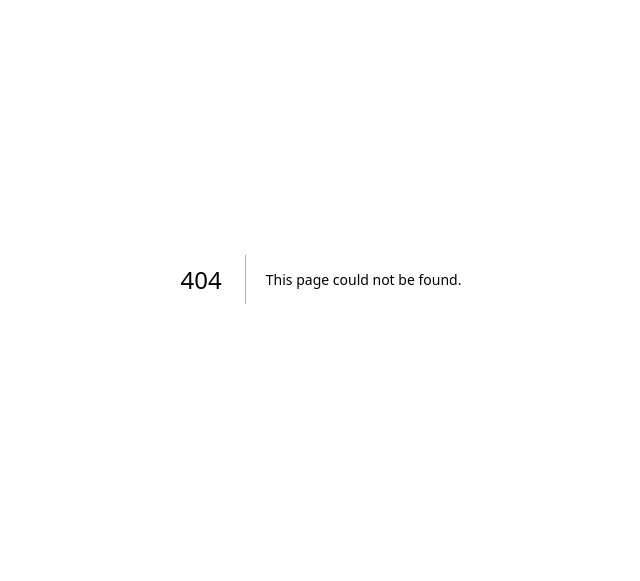
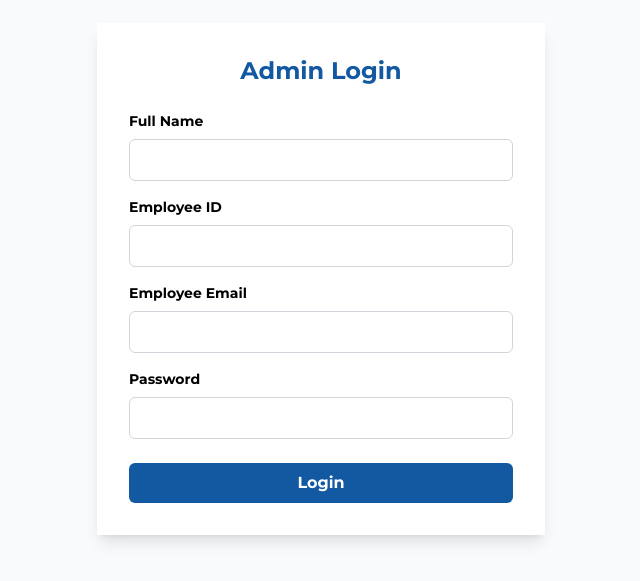
Before and after one commit to NilanchalaPanda/campusPro, a Next.js app: page /admin/login in a window 1280 px wide. Before the commit this address had no page. Shown: the part 121-702 px from the top of the page, without its empty margins (319-959 px from the left). Built offline with nearby package versions, Linux system fonts and the light colour scheme.

Commit message:
Admin login with OTP completed

```diff
--- /dev/null
+++ b/app/(AdminAuth)/admin/login/page.jsx
@@ -0,0 +1,129 @@
+'use client'
+
+import { useRouter } from 'next/navigation'
+import { useState } from 'react'
+
+export default function AdminLogin() {
+  const router = useRouter()
+  const [emailSent, setEmailSent] = useState(false)
+  const [formData, setFormData] = useState({
+    fullName: '',
+    employeeId: '',
+    employeeEmail: '',
+    password: '',
+  })
+
+  const handleChange = (e) => {
+    setFormData({ ...formData, [e.target.name]: e.target.value })
+  }
+
+  const handleLogin = async (emailOrPhone) => {
+    try {
+      const response = await fetch('/api/admin/login', {
+        method: 'POST',
+        headers: { 'Content-Type': 'application/json' },
+        body: JSON.stringify({ email: emailOrPhone }),
+      })
+
+      const data = await response.json()
+      if (response.ok) {
+        setEmailSent(true)
+        router.push('/admin/verify-otp')
+      } else {
+        console.error('Login error:', data.message)
+      }
+    } catch (error) {
+      console.error('Login request error:', error)
+    }
+  }
+
+  const handleSubmit = (e) => {
+    e.preventDefault()
+    handleLogin(formData.employeeEmail)
+  }
+
+  return (
+    <div className='flex h-screen items-center justify-center bg-gray-50'>
+      <div className='w-full max-w-md bg-white p-8 shadow-lg'>
+        <h1 className='mb-6 text-center text-2xl font-bold text-[#1359a1]'>
+          Admin Login
+        </h1>
+        <form onSubmit={handleSubmit}>
+          <div className='mb-4'>
+            <label htmlFor='fullName' className='mb-2 block text-sm font-bold'>
+              Full Name
+            </label>
+            <input
+              type='text'
+              id='fullName'
+              name='fullName'
+              value={formData.fullName}
+              onChange={handleChange}
+              className='w-full rounded-md border border-gray-300 px-3 py-2'
+              required
+            />
+          </div>
+          <div className='mb-4'>
+            <label
+              htmlFor='employeeId'
+              className='mb-2 block text-sm font-bold'
+            >
+              Employee ID
+            </label>
+            <input
+              type='text'
+              id='employeeId'
+              name='employeeId'
+              value={formData.employeeId}
+              onChange={handleChange}
+              className='w-full rounded-md border border-gray-300 px-3 py-2'
+              required
+            />
+          </div>
+          <div className='mb-4'>
+            <label
+              htmlFor='employeeEmail'
+              className='mb-2 block text-sm font-bold'
+            >
+              Employee Email
+            </label>
+            <input
+              type='email'
+              id='employeeEmail'
+              name='employeeEmail'
+              value={formData.employeeEmail}
+              onChange={handleChange}
+              className='w-full rounded-md border border-gray-300 px-3 py-2'
+              required
+            />
+          </div>
+          <div className='mb-6'>
+            <label htmlFor='password' className='mb-2 block text-sm font-bold'>
+              Password
+            </label>
+            <input
+              type='password'
+              id='password'
+              name='password'
+              value={formData.password}
+              onChange={handleChange}
+              className='w-full rounded-md border border-gray-300 px-3 py-2'
+              required
+            />
+          </div>
+          <button
+            type='submit'
+            className={`w-full rounded-md bg-[#1359a1] px-4 py-2 font-bold text-white ${emailSent ? 'bg-green-400' : ''}`}
+          >
+            {emailSent ? 'OTP Sent' : 'Login'}
+          </button>
+        </form>
+        {emailSent && (
+          <div className='mt-4 text-center'>
+            <p className='text-sm text-green-500'>OTP sent to your email</p>
+          </div>
+        )}
+      </div>
+    </div>
+  )
+}
--- /dev/null
+++ b/app/(AdminAuth)/admin/verify-otp/page.jsx
@@ -0,0 +1,66 @@
+'use client'
+
+import { useState } from 'react'
+import { useRouter } from 'next/navigation'
+
+export default function VerifyOTP() {
+  const [otp, setOtp] = useState('')
+  const [email, setEmail] = useState('')
+  const router = useRouter()
+
+  const handleOtpChange = (e) => {
+    setOtp(e.target.value)
+  }
+
+  const handleSubmit = async (e) => {
+    e.preventDefault()
+    try {
+      const response = await fetch('/api/admin/login', {
+        method: 'POST',
+        headers: { 'Content-Type': 'application/json' },
+        body: JSON.stringify({ otp, email }),
+      })
+
+      const data = await response.json()
+      if (response.ok) {
+        router.push('/admin/analytics')
+      } else {
+        alert(data.message)
+      }
+    } catch (error) {
+      console.error('OTP verification request error:', error)
+    }
+  }
+
+  return (
+    <div className='flex h-screen items-center justify-center bg-gray-50'>
+      <div className='w-full max-w-md bg-white p-8 shadow-lg'>
+        <h1 className='mb-6 text-center text-2xl font-bold text-[#1359a1]'>
+          Verify OTP
+        </h1>
+        <form onSubmit={handleSubmit}>
+          <div className='mb-6'>
+            <label htmlFor='otp' className='mb-2 block text-sm font-bold'>
+              Enter OTP
+            </label>
+            <input
+              type='text'
+              id='otp'
+              name='otp'
+              value={otp}
+              onChange={handleOtpChange}
+              className='w-full rounded-md border border-gray-300 px-3 py-2'
+              required
+            />
+          </div>
+          <button
+            type='submit'
+            className='w-full rounded-md bg-[#1359a1] px-4 py-2 font-bold text-white'
+          >
+            Verify OTP
+          </button>
+        </form>
+      </div>
+    </div>
+  )
+}
--- /dev/null
+++ b/app/(AdminAuth)/layout.js
@@ -0,0 +1,3 @@
+export default function Layout({ children }) {
+  return <div>{children}</div>
+}
--- /dev/null
+++ b/app/api/admin/login/route.js
@@ -0,0 +1,94 @@
+import nodemailer from 'nodemailer'
+import { NextResponse } from 'next/server'
+let otpStore = {}
+
+// Handle both login and OTP verification in a single API route
+export async function POST(req) {
+  try {
+    const body = await req.json()
+    const { email, otp } = body
+
+    // Handle login
+    if (email && !otp) {
+      // Check if the email is valid and send OTP
+      if (email !== 'nilanchalpanda2003@gmail.com') {
+        return NextResponse.json({
+          message: 'User credentials are incorrect',
+          status: 404,
+        })
+      }
+
+      // Generate a 6-digit OTP
+      const generatedOtp = Math.floor(100000 + Math.random() * 900000)
+      otpStore[email] = generatedOtp
+      const otpExpires = Date.now() + 10 * 60 * 1000 // 10 minutes expiry
+
+      // Set up Nodemailer to send OTP
+      const transporter = nodemailer.createTransport({
+        host: 'smtp.gmail.com',
+        port: 465,
+        secure: true,
+        service: 'gmail',
+        auth: {
+          user: process.env.SMTP_EMAIL,
+          pass: process.env.SMTP_PASS,
+        },
+      })
+
+      // Email content
+      const mailOptions = {
+        from: 'Your App <your-email@gmail.com>',
+        to: email,
+        subject: 'Your OTP for Verification',
+        html: `
+          <h1>OTP Verification</h1>
+          <p>Your OTP code is <strong>${generatedOtp}</strong>.</p>
+          <p>This OTP will expire in 10 minutes.</p>
+        `,
+      }
+
+      // Send the email with OTP
+      await transporter.sendMail(mailOptions)
+
+      return NextResponse.json({
+        message: 'OTP sent successfully. Please check your email.',
+        status: 200,
+      })
+    }
+
+    // Handle OTP verification
+    if (otp && email) {
+      const storedData = otpStore[email]
+
+      if (storedData) {
+        const { otp: storedOtp, otpExpires } = JSON.parse(storedData)
+
+        // Check if OTP is valid and not expired
+        if (otp === storedOtp && Date.now() < otpExpires) {
+          delete otpStore[email]
+          return NextResponse.json({
+            message: 'OTP verified successfully.',
+            status: 200,
+          })
+        }
+      }
+
+      // OTP is invalid or expired
+      return NextResponse.json({
+        message: 'Invalid or expired OTP.',
+        status: 400,
+      })
+    }
+
+    return NextResponse.json({
+      message: 'Invalid request.',
+      status: 400,
+    })
+  } catch (error) {
+    console.error('Error during authentication:', error)
+    return NextResponse.json(
+      { error: 'An error occurred while processing your request.' },
+      { status: 500 },
+    )
+  }
+}
--- a/app/page.js
+++ b/app/page.js
@@ -262,8 +262,8 @@ export default function Home() {
             <a href='/' className='text-white hover:text-gray-300'>
               Colleges
             </a>
-            <a href='/' className='text-white hover:text-gray-300'>
-              NOC
+            <a href='/admin/login' className='text-white hover:text-gray-300'>
+              Admin
             </a>
             <a href='/' className='text-white hover:text-gray-300'>
               Other Links
--- a/package.json
+++ b/package.json
@@ -18,6 +18,7 @@
     "mongoose": "^8.5.4",
     "next": "14.2.6",
     "next-auth": "^4.24.7",
+    "nodemailer": "^6.9.15",
     "react": "^18",
     "react-dom": "^18",
     "react-hook-form": "^7.53.0",
```
Also changed, not shown: 2 other files (tests, documents, lock files or other folders).
